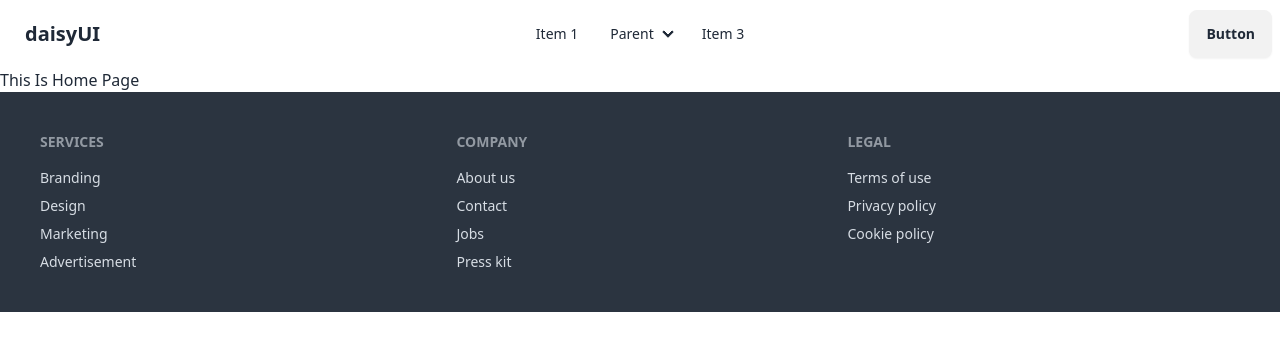
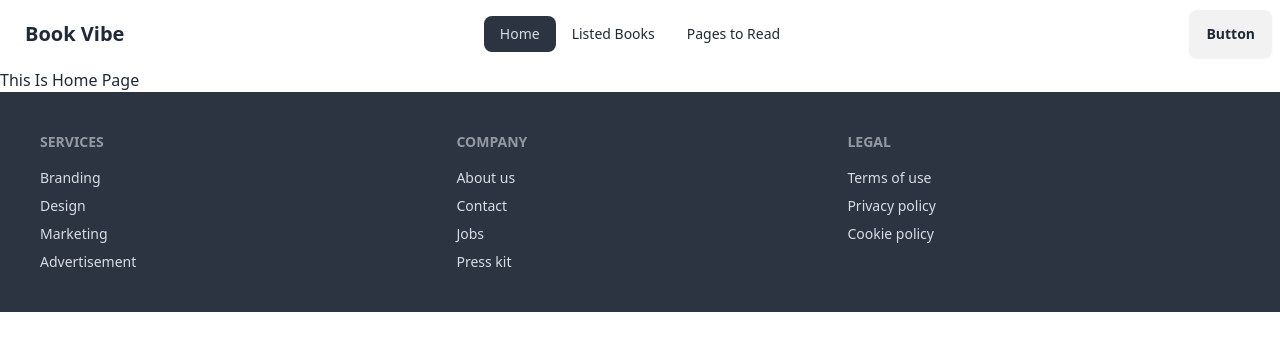
Before and after one commit to jayen123/Book-Vibe, a React (Vite) app: page / in a window 1280 px wide. Shown: the top 350 px of the page. Built offline with nearby package versions, Linux system fonts and the light colour scheme.

Commit message:
added navlink

```diff
--- a/src/components/Navbar/Navbar.jsx
+++ b/src/components/Navbar/Navbar.jsx
@@ -1,4 +1,19 @@
+import { NavLink } from "react-router-dom";
+
 export default function Navbar() {
+  const links = (
+    <>
+      <li>
+        <NavLink to="/">Home</NavLink>
+      </li>
+      <li>
+        <NavLink to="/listed-books">Listed Books</NavLink>
+      </li>
+      <li>
+        <NavLink to="/dashboard">Pages to Read</NavLink>
+      </li>
+    </>
+  );
   return (
     <div className="navbar bg-base-100">
       <div className="navbar-start">
@@ -23,49 +38,13 @@ export default function Navbar() {
             tabIndex={0}
             className="menu menu-sm dropdown-content bg-base-100 rounded-box z-[1] mt-3 w-52 p-2 shadow"
           >
-            <li>
-              <a>Item 1</a>
-            </li>
-            <li>
-              <a>Parent</a>
-              <ul className="p-2">
-                <li>
-                  <a>Submenu 1</a>
-                </li>
-                <li>
-                  <a>Submenu 2</a>
-                </li>
-              </ul>
-            </li>
-            <li>
-              <a>Item 3</a>
-            </li>
+            {links}
           </ul>
         </div>
-        <a className="btn btn-ghost text-xl">daisyUI</a>
+        <a className="btn btn-ghost text-xl">Book Vibe</a>
       </div>
       <div className="navbar-center hidden lg:flex">
-        <ul className="menu menu-horizontal px-1">
-          <li>
-            <a>Item 1</a>
-          </li>
-          <li>
-            <details>
-              <summary>Parent</summary>
-              <ul className="p-2">
-                <li>
-                  <a>Submenu 1</a>
-                </li>
-                <li>
-                  <a>Submenu 2</a>
-                </li>
-              </ul>
-            </details>
-          </li>
-          <li>
-            <a>Item 3</a>
-          </li>
-        </ul>
+        <ul className="menu menu-horizontal px-1">{links}</ul>
       </div>
       <div className="navbar-end">
         <a className="btn">Button</a>
```
